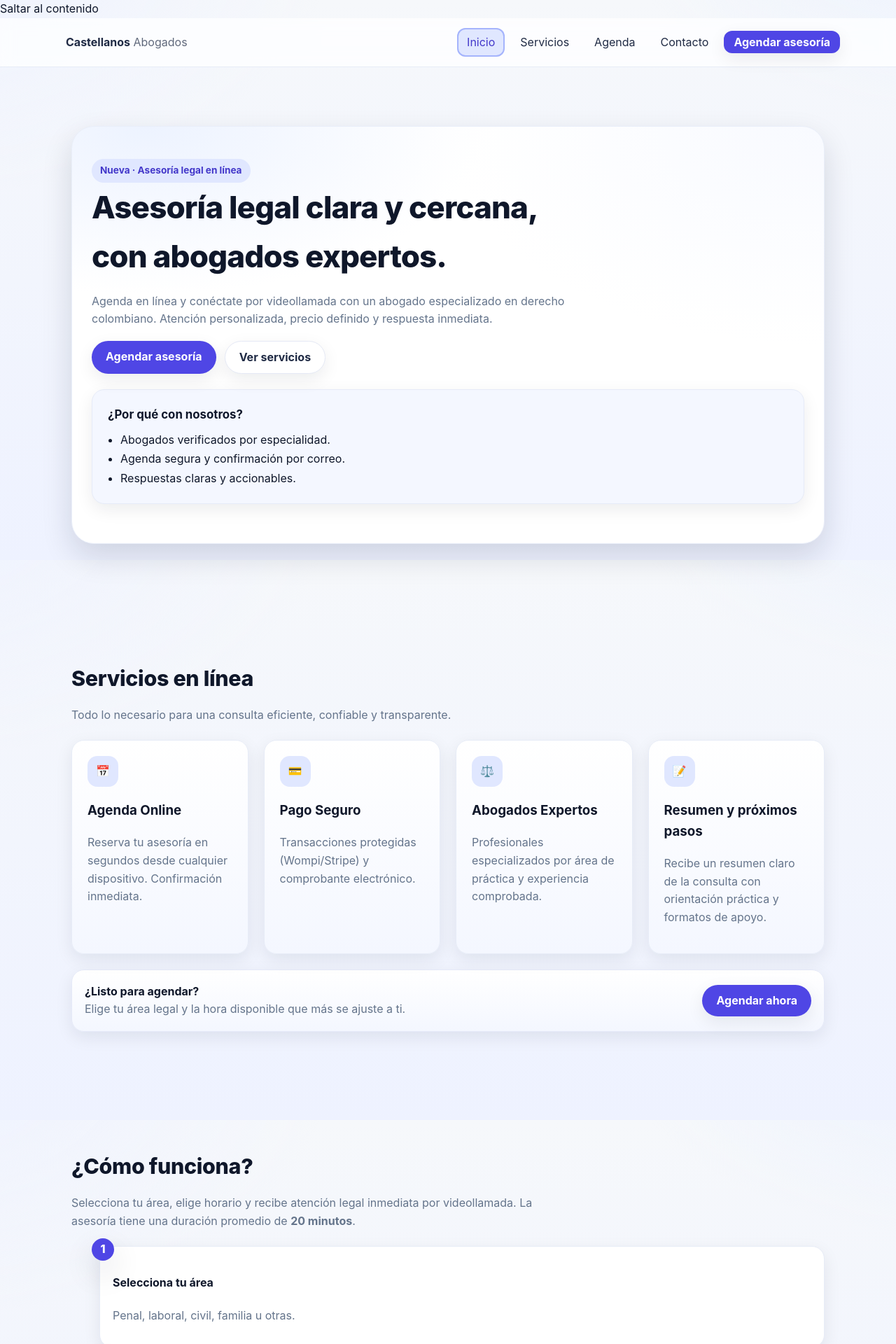
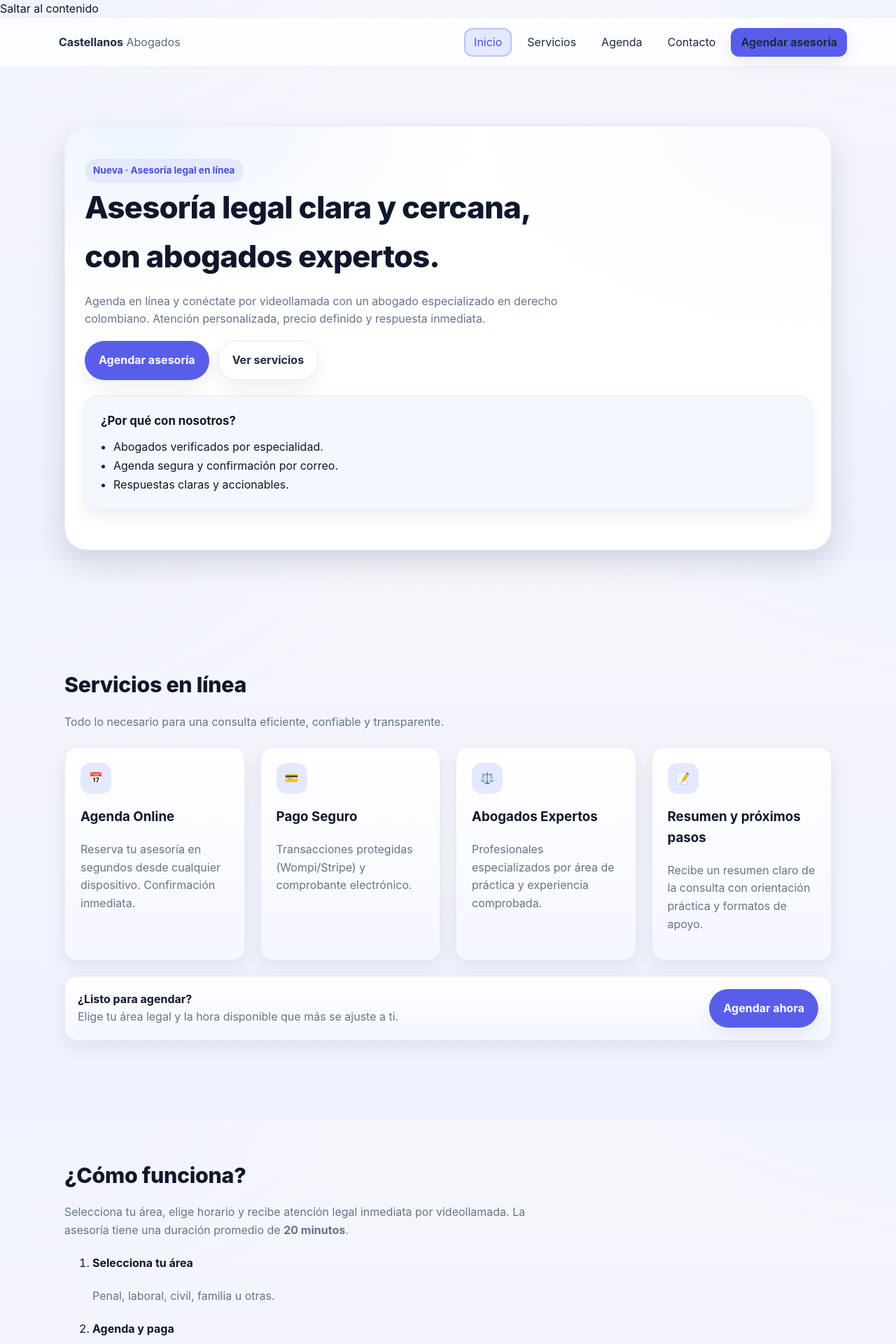
Before and after one commit to jjonnas1/castellanosabogados, a Next.js app: page / in a window 1280 px wide. Shown: the top 1920 px of the page at 70% size. Built offline with nearby package versions, Linux system fonts and the light colour scheme.

Commit message:
Update globals.css

```diff
--- a/app/globals.css
+++ b/app/globals.css
@@ -1,20 +1,23 @@
+/* === app/globals.css (REEMPLAZAR COMPLETO) =============================== */
+
+/* Paleta cálida, inspirada en Selia pero con identidad propia */
 :root{
-  /* Colores base “cálidos” */
-  --bg-0: #f6f8fb;
-  --bg-1: #eef2ff; /* ligero lila */
+  --bg-0: #f6f7fb;         /* fondo base */
+  --bg-1: #eef1ff;         /* tinte lila muy suave */
   --surface: #ffffff;
-  --surface-tint: #f4f7ff;      /* fondos de tarjeta */
-  --surface-tint-2:#edf3ff;     /* hero/banners */
-  --ink: #0f172a;
-  --muted: #64748b;
+  --surface-tint: #f5f7ff; /* tarjetas/bandas */
+  --surface-tint-2:#eef4ff;/* hero */
 
-  /* Marca (indigo/azul amable) */
+  --ink: #0f172a;          /* texto principal */
+  --muted: #64748b;        /* texto secundario */
+
+  /* Marca (indigo-violeta amable) */
   --brand-50:#eef2ff;
-  --brand-100:#e0e7ff;
-  --brand-300:#a5b4fc;
-  --brand-500:#6366f1;
-  --brand-600:#4f46e5;
-  --brand-700:#4338ca;
+  --brand-100:#e4e9ff;
+  --brand-300:#b9c3ff;
+  --brand-500:#6f76f6;
+  --brand-600:#595eea;
+  --brand-700:#474ed6;
 
   --radius-lg: 28px;
   --radius-md: 18px;
@@ -25,21 +28,24 @@
 
 *{box-sizing:border-box}
 html,body{margin:0;padding:0;height:100%}
+a{text-decoration:none;color:inherit}
+img{max-width:100%;height:auto;display:block}
+
 body{
   font-family: Inter, system-ui, -apple-system, Segoe UI, Roboto, sans-serif;
   color:var(--ink);
   line-height:1.6;
+
+  /* Fondo: dos radiales + degradado + grano sutil (sin imágenes externas) */
   background:
-    radial-gradient(1000px 600px at -10% -10%, var(--brand-50) 0%, transparent 60%),
-    radial-gradient(1000px 600px at 110% -20%, #eaf1ff 0%, transparent 55%),
-    linear-gradient(180deg, var(--bg-0) 0%, var(--bg-1) 100%);
-  background-attachment: fixed;
+    radial-gradient(1200px 600px at -10% -10%, var(--brand-50) 0%, transparent 60%),
+    radial-gradient(1200px 600px at 110% -20%, #eaf1ff 0%, transparent 55%),
+    linear-gradient(180deg, var(--bg-0) 0%, var(--bg-1) 100%),
+    repeating-radial-gradient(circle at 20% 30%, rgba(0,0,0,.015) 0 2px, rgba(0,0,0,0) 2px 6px); /* “grain” */
+  background-blend-mode: normal, normal, normal, multiply;
 }
 
-a{text-decoration:none;color:inherit}
-img{max-width:100%;height:auto;display:block}
-
-.wrap{max-width:1120px;margin:0 auto;padding:0 22px}
+.wrap{max-width:1140px;margin:0 auto;padding:0 22px}
 .section{padding:84px 0}
 .muted{color:var(--muted)}
 .h1{font-weight:800;letter-spacing:-.02em;font-size:clamp(2rem,4vw,2.75rem);margin:0 0 .5rem}
@@ -49,7 +55,7 @@ img{max-width:100%;height:auto;display:block}
 .sitebar{
   position:sticky;top:0;z-index:40;
   backdrop-filter:saturate(160%) blur(10px);
-  background:rgba(255,255,255,.75);
+  background:linear-gradient(180deg, rgba(255,255,255,.82), rgba(255,255,255,.74));
   border-bottom:1px solid #e7ecf6;
 }
 .nav{display:flex;justify-content:space-between;align-items:center;padding:14px 0}
@@ -61,44 +67,36 @@ img{max-width:100%;height:auto;display:block}
   box-shadow: inset 0 0 0 2px var(--brand-300);
 }
 
-/* ----- BOTONES (alto contraste, sin degradé) ----- */
+/* Botones “píldora” (sólidos, sin degradado) */
 .btn{
-  border:0;
-  border-radius:999px;
-  padding:.9rem 1.25rem;
-  font-weight:700;
-  font-size:1rem;
-  line-height:1;
-  transition:.2s ease;
-  box-shadow: var(--shadow-soft);
+  border:0;border-radius:999px;
+  padding:.9rem 1.25rem;font-weight:700;
+  box-shadow:var(--shadow-soft);
+  transition:transform .2s ease, background .2s ease, box-shadow .2s ease;
+  display:inline-flex;align-items:center;gap:.5rem;
+}
+.btn--primary{background:var(--brand-600);color:#fff}
+.btn--primary:hover{background:var(--brand-700);transform:translateY(-1px)}
+.btn--ghost{
+  background:#fff;color:#1f2a44;border:1px solid #e5e9f5
+}
+.btn--ghost:hover{background:var(--brand-50)}
+
+/* HERO con “halo” suave detrás */
+.hero-wrap{
+  position:relative;
+  margin-top:6px;
+}
+.hero-halo{
+  position:absolute;inset:-40px -28px -28px;
+  z-index:-1;border-radius:40px;
+  background:
+    radial-gradient(900px 420px at 0% 0%, rgba(111,118,246,.12) 0%, rgba(111,118,246,0) 60%),
+    radial-gradient(700px 360px at 100% 0%, rgba(180,188,255,.12) 0%, rgba(180,188,255,0) 60%);
+  filter: blur(18px);
 }
 
-.btn--primary{
-  background: var(--brand-600);  /* sólido */
-  color: #fff;                   /* alto contraste */
-  text-shadow: none;
-}
-.btn--primary:hover{
-  background: var(--brand-700);
-  transform: translateY(-1px);
-  box-shadow: var(--shadow-strong);
-}
-.btn--primary:active{
-  transform: translateY(0);
-  box-shadow: var(--shadow-soft);
-}
-
-.btn--ghost{
-  background:#fff;
-  color:#1f2a44;
-  border:1px solid #e5e9f5;
-}
-.btn--ghost:hover{
-  background: var(--brand-100);
-  color: var(--brand-700);
-}
-
-/* Hero con superficie tintada + sombra gordita */
+/* Contenedor del hero (tarjeta grande) */
 .hero{
   background:
     radial-gradient(800px 400px at 10% 0%, var(--surface-tint-2) 0%, transparent 60%),
@@ -114,7 +112,7 @@ img{max-width:100%;height:auto;display:block}
   background:var(--brand-100);color:var(--brand-700);font-weight:700;font-size:.85rem
 }
 
-/* Panel/nota dentro del hero */
+/* Panel/nota */
 .panel{
   background:var(--surface-tint);
   border:1px solid #e6ebf8;
@@ -123,14 +121,13 @@ img{max-width:100%;height:auto;display:block}
   box-shadow: var(--shadow-soft);
 }
 
-/* Tarjetas de servicios “tile” */
+/* Tarjetas de servicios “tile” (para secciones siguientes) */
 .tiles{display:grid;gap:22px}
 @media (min-width:880px){ .tiles{grid-template-columns:repeat(4,1fr)} }
 
 .tile{
   background:linear-gradient(180deg,#fff, var(--surface-tint));
-  border:1px solid #e7ecf7;
-  border-radius:var(--radius-md);
+  border:1px solid #e7ecf7;border-radius:var(--radius-md);
   padding:22px;box-shadow:var(--shadow-soft);
   transition:transform .18s ease, box-shadow .18s ease;
 }
@@ -155,48 +152,3 @@ input,select,textarea{
   background:#fff;padding:.8rem .9rem;font:inherit;color:var(--ink)
 }
 input:focus,select:focus,textarea:focus{outline:none;box-shadow:0 0 0 4px rgba(99,102,241,.18)}
-
-/* ----- Mejor presencia de “steps” y FAQ ----- */
-.steps{
-  display:grid;gap:18px;
-  counter-reset: step;
-}
-.steps li{
-  list-style:none;
-  background: var(--surface);
-  border:1px solid #e7ecf7;
-  border-radius: var(--radius-md);
-  padding:18px 18px 16px;
-  box-shadow: var(--shadow-soft);
-  position: relative;
-}
-.steps li::before{
-  counter-increment: step;
-  content: counter(step);
-  position:absolute;left:-12px;top:-12px;
-  width:32px;height:32px;border-radius:999px;
-  background: var(--brand-600); color:#fff;
-  display:grid;place-items:center;
-  font-weight:800; box-shadow: var(--shadow-strong);
-}
-
-.faq details{
-  background: var(--surface);
-  border:1px solid #e7ecf7;
-  border-radius: var(--radius-md);
-  padding:14px 16px;
-  box-shadow: var(--shadow-soft);
-}
-.faq details + details{ margin-top:10px; }
-.faq summary{ cursor:pointer; font-weight:700; }
-.faq p{ margin:.6rem 0 0; color:var(--muted); }
-
-/* Forzar CTA del header sin degradados (por si hay estilos viejos) */
-.sitebar .btn--primary{
-  background: var(--brand-600) !important;
-  color:#fff !important;
-  box-shadow: var(--shadow-soft);
-}
-.sitebar .btn--primary:hover{
-  background: var(--brand-700) !important;
-}
```
